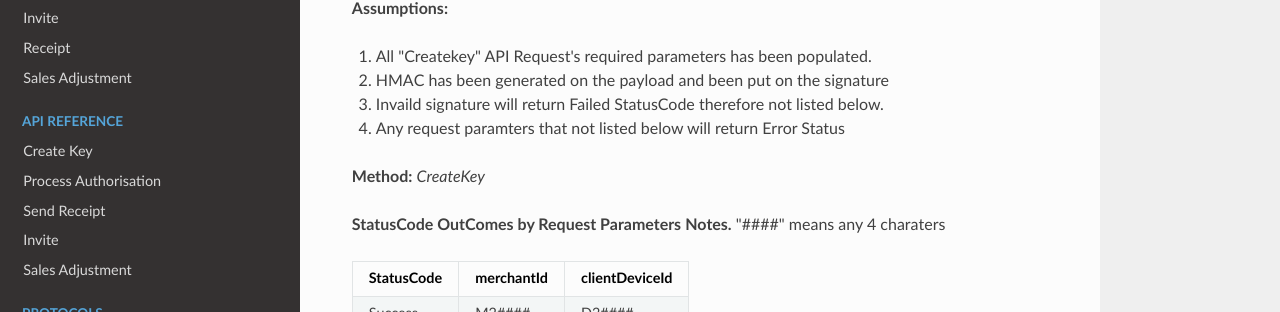
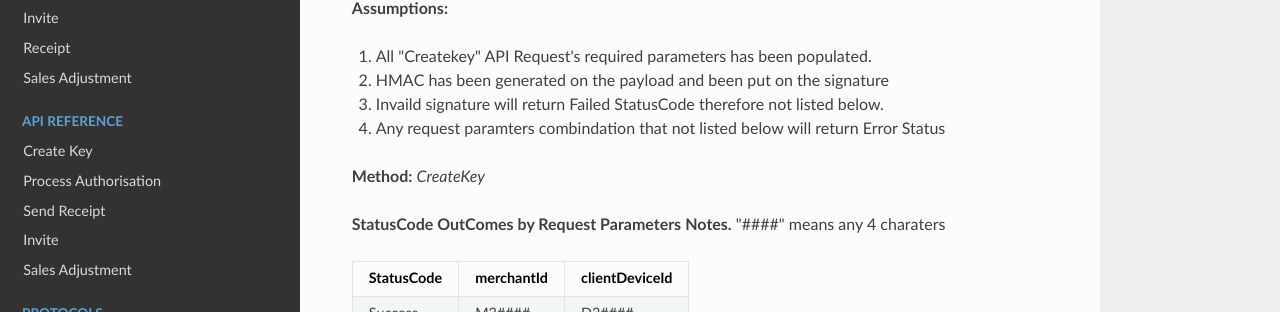
Before and after one commit to oxipay/posdocs, an MkDocs documentation site: the page built from docs/testing/create_key.md, in a window 1280 px wide. Shown: the part 174-486 px from the top of the page. Built offline with MkDocs 1.6.1, drawn with Linux system fonts in a browser that asks for light colours; nearby versions of some CDN libraries; old or Windows-style settings are respelled for this version of MkDocs.

Commit message:
add missing word

```diff
--- a/docs/testing/create_key.md
+++ b/docs/testing/create_key.md
@@ -8,7 +8,7 @@ For Testing the "CreateKey" API possible response, here list of the parameters o
 
 3. Invaild signature will return Failed StatusCode therefore not listed below.
 
-4. Any request paramters  that not listed below will return Error Status
+4. Any request paramters combindation that not listed below will return Error Status
 
 **Method:** *CreateKey*
 
```
